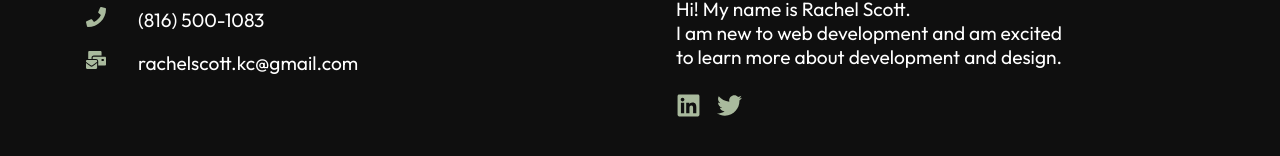
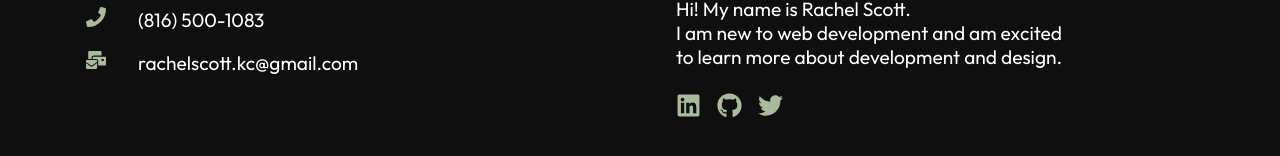
Before and after one commit to r-scott25/rscott-portfolio, a React (Create React App) app: page / in a window 1280 px wide. Shown: the part 950-1106 px from the top of the page. Built offline with nearby package versions, Linux system fonts and the light colour scheme.

Commit message:
added github icon to footer

```diff
--- a/src/components/Footer.js
+++ b/src/components/Footer.js
@@ -2,7 +2,7 @@ import "./FooterStyles.css";
 
 
 import React from "react";
-import { FaHome, FaPhone, FaMailBulk, FaLinkedin, FaTwitter } from "react-icons/fa";
+import { FaHome, FaPhone, FaMailBulk, FaLinkedin, FaTwitter, FaGithub } from "react-icons/fa";
 
 const footer = () => {
   return (
@@ -28,6 +28,7 @@ const footer = () => {
             <p>I am new to web development and am excited <br></br> to learn more about development and design.</p>
             <div className="social">
         <FaLinkedin size={25} style={{ color:"#A9BA9D", marginRight:"1rem" }}/>
+        <FaGithub size={25} style={{ color:"#A9BA9D", marginRight:"1rem" }}/>
         <FaTwitter size={25} style={{ color:"#A9BA9D", marginRight:"1rem" }}/>
         </div>
         </div>
```
